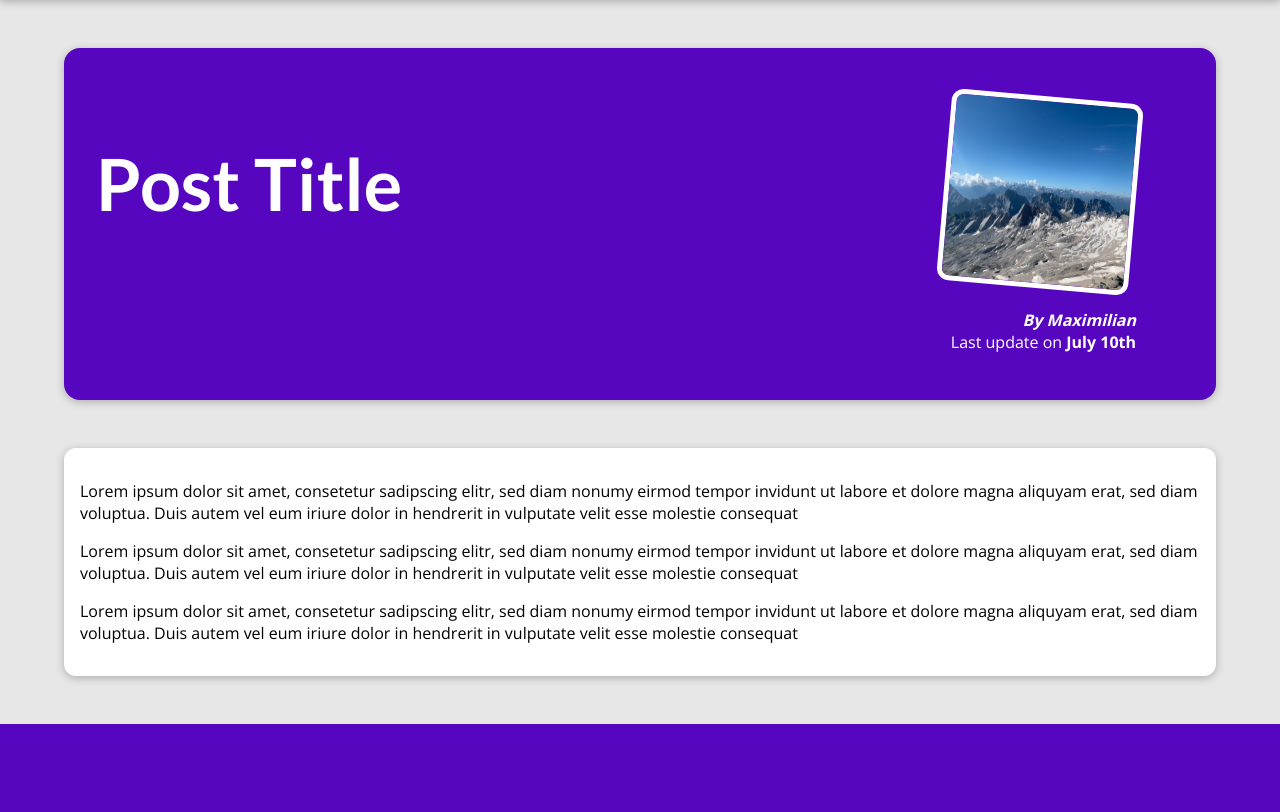
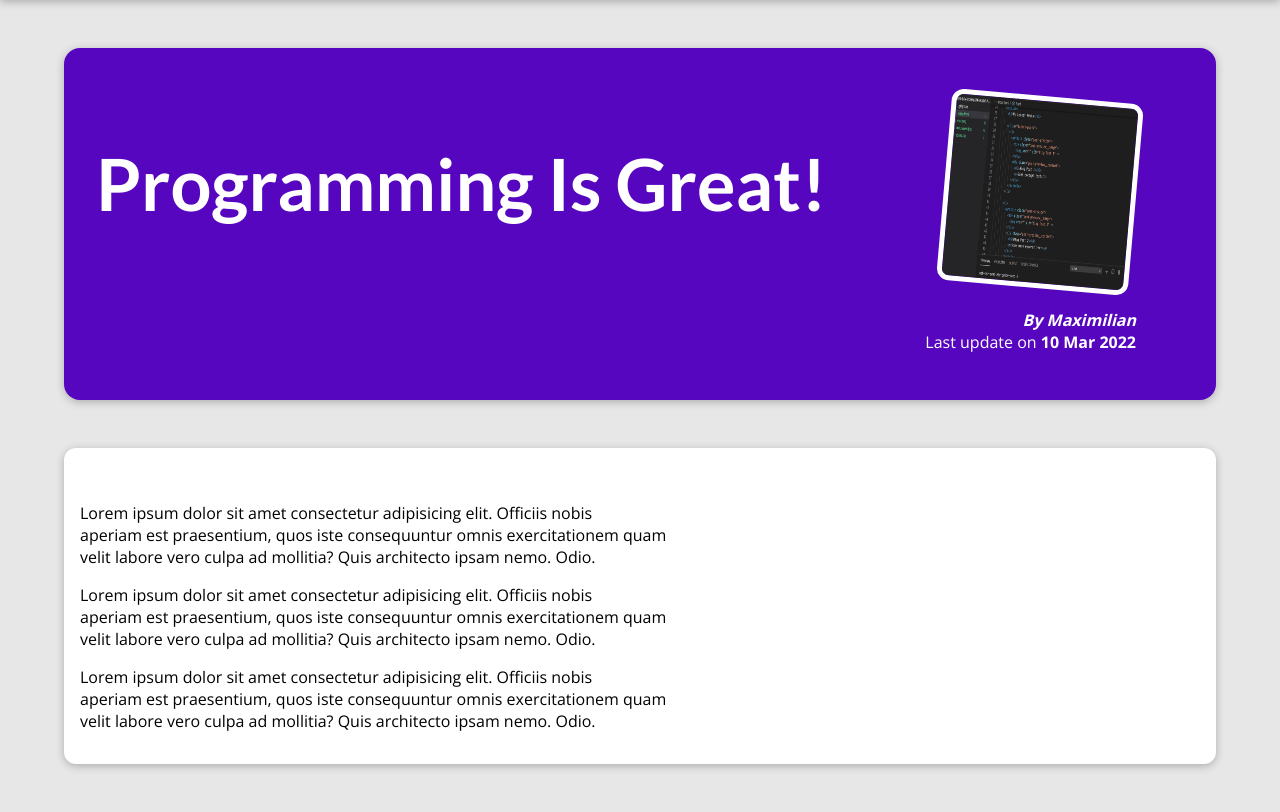
Before and after one commit to joopabs/django_blog_app, a Django app: page /posts/programming-is-fun in a window 1280 px wide. Shown: the part 80-892 px from the top of the page. Before the commit the page ends 804 px from the top, so only its background shows below. Run offline with Django 5.2, Linux system fonts and the light colour scheme.

Commit message:
Implement dynamic blog content and improve templates
Added hardcoded blog post data and updated views to handle dynamic content. Adjusted templates to render data dynamically, including titles, excerpts, images, and content. Improved maintainability by replacing repetitive code with loops and context-based rendering.

```diff
--- a/blog/templates/blog/index.html
+++ b/blog/templates/blog/index.html
@@ -13,7 +13,7 @@
 {% block content %}
     <section id="welcome">
         <header>
-            <img src="{% static "blog/images/max.png" %}" alt="Max - The Author of This Blog" />
+            <img src="{% static "blog/images/max.png" %}" alt="Max - The Author of This Blog"/>
             <h2>MAXIMILIAN'S BLOG</h2>
         </header>
         <p>Hi, I am Julius and I love to blog about tech and the world!</p>
@@ -21,7 +21,9 @@
     <section id="latest-posts">
         <h2>My Latest Thoughts</h2>
         <ul>
-            {% include "blog/includes/post.html" %}
+            {% for post in posts %}
+                {% include "blog/includes/post.html" %}
+            {% endfor %}
         </ul>
     </section>
     <section id="about">
--- a/blog/templates/blog/post-detail.html
+++ b/blog/templates/blog/post-detail.html
@@ -2,7 +2,7 @@
 {% load static %}
 
 {% block title %}
-    This Post Title
+    {{ post.title }}
 {% endblock %}
 
 {% block css_files %}
@@ -11,35 +11,16 @@
 
 {% block content %}
     <section id="summary">
-        <h2>Post Title</h2>
+        <h2>{{ post.title }}</h2>
         <article class="post">
-            <img src="{% static "blog/images/mountains.jpg" %}" alt="Post Title"/>
-            <address>By Maximilian</address>
+            <img src="{% static 'blog/images/'|add:post.image %}" alt="{{ post.title }}"/>
+            <address>By {{ post.author }}</address>
             <div>
-                Last update on <time>July 10th</time>
+                Last update on <time>{{ post.date|date:"d M Y" }}</time>
             </div>
         </article>
     </section>
     <main>
-        <p>
-            Lorem ipsum dolor sit amet, consetetur sadipscing elitr,
-            sed diam nonumy eirmod tempor invidunt ut labore et dolore
-            magna aliquyam erat, sed diam voluptua. Duis autem vel eum
-            iriure dolor in hendrerit in vulputate velit esse molestie consequat
-        </p>
-        <p>
-            Lorem ipsum dolor sit amet, consetetur sadipscing elitr,
-            sed diam nonumy eirmod tempor invidunt ut labore et dolore
-            magna aliquyam erat, sed diam voluptua. Duis autem vel eum
-            iriure dolor in hendrerit in vulputate velit esse molestie consequat
-        </p>
-        <p>
-            Lorem ipsum dolor sit amet, consetetur sadipscing elitr,
-            sed diam nonumy eirmod tempor invidunt ut labore et dolore
-            magna aliquyam erat, sed diam voluptua. Duis autem vel eum
-            iriure dolor in hendrerit in vulputate velit esse molestie consequat
-        </p>
+        <p>{{ post.content|linebreaks }}</p>
     </main>
 {% endblock %}
-
-lorem
--- a/blog/urls.py
+++ b/blog/urls.py
@@ -2,9 +2,11 @@ from django.http import JsonResponse
 from django.urls import path
 from . import views
 
+
 def chrome_devtools_json(request):
     # Return an empty JSON response
     return JsonResponse({})
+
 
 urlpatterns = [
     path("", views.starting_page, name="starting-page"),
--- a/blog/views.py
+++ b/blog/views.py
@@ -1,16 +1,91 @@
-from django.http import HttpResponse
+from datetime import date
+
 from django.shortcuts import render
 
 # Create your views here.
 
+all_posts = [
+    {
+        "slug": "hike-in-the-mountains",
+        "image": "mountains.jpg",
+        "author": "Maximilian",
+        "date": date(2021, 7, 21),
+        "title": "Mountain Hiking",
+        "excerpt": "There's nothing like the views you get when hiking in the mountains! And I wasn't even prepared for what happened whilst I was enjoying the view!",
+        "content": """
+          Lorem ipsum dolor sit amet consectetur adipisicing elit. Officiis nobis
+          aperiam est praesentium, quos iste consequuntur omnis exercitationem quam
+          velit labore vero culpa ad mollitia? Quis architecto ipsam nemo. Odio.
+
+          Lorem ipsum dolor sit amet consectetur adipisicing elit. Officiis nobis
+          aperiam est praesentium, quos iste consequuntur omnis exercitationem quam
+          velit labore vero culpa ad mollitia? Quis architecto ipsam nemo. Odio.
+
+          Lorem ipsum dolor sit amet consectetur adipisicing elit. Officiis nobis
+          aperiam est praesentium, quos iste consequuntur omnis exercitationem quam
+          velit labore vero culpa ad mollitia? Quis architecto ipsam nemo. Odio.
+        """,
+    },
+    {
+        "slug": "programming-is-fun",
+        "image": "coding.jpg",
+        "author": "Maximilian",
+        "date": date(2022, 3, 10),
+        "title": "Programming Is Great!",
+        "excerpt": "Did you ever spend hours searching that one error in your code? Yep - that's what happened to me yesterday...",
+        "content": """
+          Lorem ipsum dolor sit amet consectetur adipisicing elit. Officiis nobis
+          aperiam est praesentium, quos iste consequuntur omnis exercitationem quam
+          velit labore vero culpa ad mollitia? Quis architecto ipsam nemo. Odio.
+
+          Lorem ipsum dolor sit amet consectetur adipisicing elit. Officiis nobis
+          aperiam est praesentium, quos iste consequuntur omnis exercitationem quam
+          velit labore vero culpa ad mollitia? Quis architecto ipsam nemo. Odio.
+
+          Lorem ipsum dolor sit amet consectetur adipisicing elit. Officiis nobis
+          aperiam est praesentium, quos iste consequuntur omnis exercitationem quam
+          velit labore vero culpa ad mollitia? Quis architecto ipsam nemo. Odio.
+        """,
+    },
+    {
+        "slug": "into-the-woods",
+        "image": "woods.jpg",
+        "author": "Maximilian",
+        "date": date(2020, 8, 5),
+        "title": "Nature At Its Best",
+        "excerpt": "Nature is amazing! The amount of inspiration I get when walking in nature is incredible!",
+        "content": """
+          Lorem ipsum dolor sit amet consectetur adipisicing elit. Officiis nobis
+          aperiam est praesentium, quos iste consequuntur omnis exercitationem quam
+          velit labore vero culpa ad mollitia? Quis architecto ipsam nemo. Odio.
+
+          Lorem ipsum dolor sit amet consectetur adipisicing elit. Officiis nobis
+          aperiam est praesentium, quos iste consequuntur omnis exercitationem quam
+          velit labore vero culpa ad mollitia? Quis architecto ipsam nemo. Odio.
+
+          Lorem ipsum dolor sit amet consectetur adipisicing elit. Officiis nobis
+          aperiam est praesentium, quos iste consequuntur omnis exercitationem quam
+          velit labore vero culpa ad mollitia? Quis architecto ipsam nemo. Odio.
+        """,
+    },
+]
+
+
+def get_date(post):
+    return post["date"]
+
 
 def starting_page(request):
-    return render(request, 'blog/index.html')
+    sorted_posts = sorted(all_posts, key=get_date, reverse=True)
+    latest_posts = sorted_posts[-3:]
+    return render(request, "blog/index.html", {"posts": latest_posts})
 
 
 def posts(request):
-    return render(request, 'blog/all-posts.html')
+    return render(request, "blog/all-posts.html", {"all_posts": all_posts})
 
 
 def post_detail(request, slug):
-    return render(request, 'blog/post-detail.html')
+    # Find the post with the matching slug
+    identified_post = next(post for post in all_posts if post["slug"] == slug)
+    return render(request, "blog/post-detail.html", {"post": identified_post})
--- a/django_blog_app/settings.py
+++ b/django_blog_app/settings.py
@@ -117,9 +117,7 @@ USE_TZ = True
 
 STATIC_URL = "static/"
 
-STATICFILES_DIRS = [
-    BASE_DIR / "static"
-]
+STATICFILES_DIRS = [BASE_DIR / "static"]
 
 # Default primary key field type
 # https://docs.djangoproject.com/en/5.2/ref/settings/#default-auto-field
```
Also changed, not shown: blog/templates/blog/all-posts.html (+3 -6 lines), blog/templates/blog/includes/post.html (+4 -6 lines).
